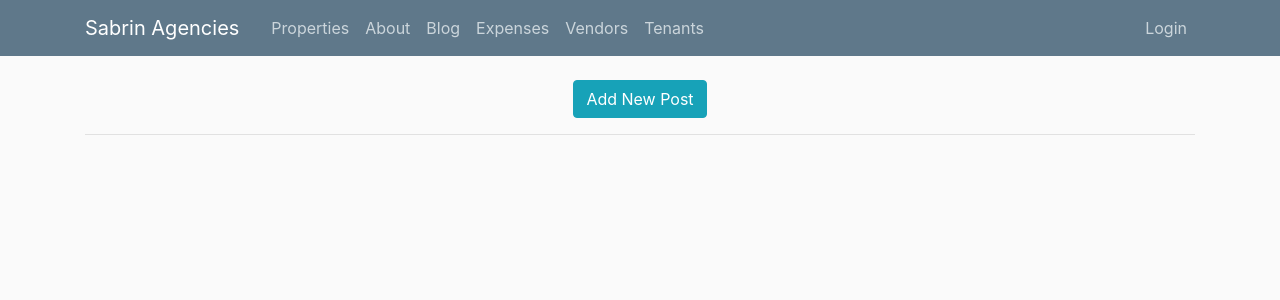
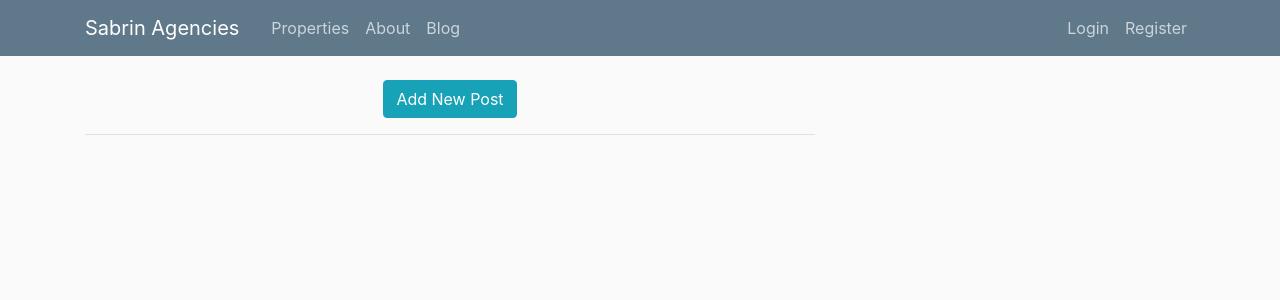
Before and after one commit to SimonielMusyoki/SabrinAgencies, a Django app: page /blog/ in a window 1280 px wide. Shown: the top 300 px of the page. Run offline with Django 3.2, Linux system fonts and the light colour scheme; data that the repository does not hold is empty; some libraries are stand-ins or nearby versions.

Commit message:
Updated base - Removed redundant links

```diff
--- a/blog/templates/blog/layout.html
+++ b/blog/templates/blog/layout.html
@@ -30,27 +30,24 @@
                       <a class="nav-item nav-link" href="{% url 'blog' %}">Blog</a>
 
 
-                      <a class="nav-item nav-link" href="{% url 'expenses' %}">Expenses</a>
-                      <a class="nav-item nav-link" href="{% url 'vendors' %}">Vendors</a>
-                      <a class="nav-item nav-link" href="{% url 'tenants' %}">Tenants</a>
-
                       <!-- {% if not user.is_authenticated %}
                        <a class="nav-item nav-link" href="{% url 'blog-contact' %}">Contact</a>
                       {% endif %} -->
                     </div>
                     <!-- Navbar Right Side -->
                     <div class="navbar-nav">
+
                       {% if user.is_authenticated %}
                         <!-- <a class="nav-item nav-link" href="{% url 'project-create' %}">New Project</a> -->
-                      <a class="nav-item nav-link" href="{% url 'property-create' %}">New Property</a>
-                      <a class="nav-item nav-link" href="{% url 'tenant-create' %}">New Tenant</a>
-                      <a class="nav-item nav-link" href="{% url 'vendor-create' %}">New Vendor</a>
+                      <a class="nav-item nav-link" href="{% url 'property-create' %}">Invoices</a>
+                      <a class="nav-item nav-link" href="{% url 'tenant-create' %}">Reports</a>
 
                         <!-- <a class="nav-item nav-link" href="{% url 'post-create' %}">New Post</a> -->
                         <!-- <a class="nav-item nav-link" href="{% url 'profile' %}">Profile</a> -->
                         <a class="nav-item nav-link" href="{% url 'logout' %}">Logout</a>
                       {% else %}
                         <a class="nav-item nav-link" href="{% url 'login' %}">Login</a>
+                        <a class="nav-item nav-link" href="{% url 'register' %}">Register</a>
                       {% endif %}
                     </div>
                 </div>
@@ -59,7 +56,7 @@
     </header>
     <main role="main" class="container">
       <div class="row">
-        <div class="col-md-12">
+        <div class="col-md-8">
           {% if messages %}
             {% for message in messages %}
               <div class="alert alert-{{ message.tags }}">
@@ -70,6 +67,7 @@
           {% block content %}{% endblock %}
         </div>
         {% block sidebar %}
+        {% include 'snippets/sidebar.html'%}
         {% endblock sidebar %}
       </div>
     </main>
```
